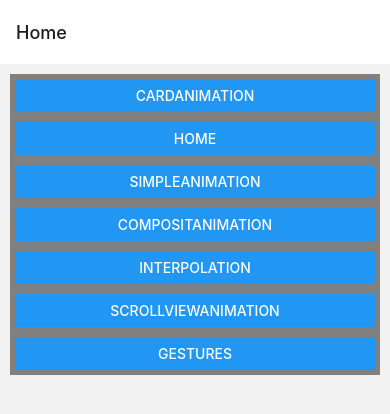
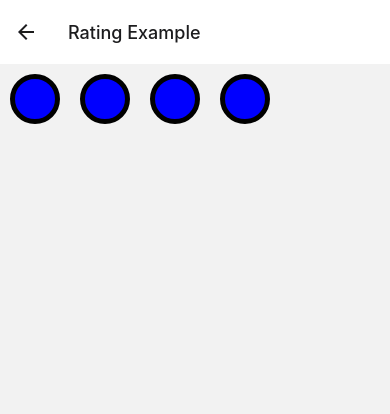
Before and after one commit to JLiu1272/NavigationDrawer, a React Native app: screen /Rating in a window 390 px wide. Shown: the top 414 px of the page. Built offline with nearby package versions, Linux system fonts and the light colour scheme.

Commit message:
Animate backgroundColor for rating. More to do.

```diff
--- a/App.tsx
+++ b/App.tsx
@@ -18,6 +18,7 @@ import {CompositAnimation} from './src/features/CompositAnimation';
 import {Interpolation} from './src/features/Interpolation';
 import {ScrollViewAnimation} from './src/features/ScrollViewAnimation';
 import {Gestures} from './src/features/Gestures';
+import {Rating} from './src/features/Rating';
 import {View, Text} from 'react-native';
 import {NavigationContainer} from '@react-navigation/native';
 
@@ -96,6 +97,13 @@ const AppNavigator = () => (
         title: 'Gestures Example',
       }}
     />
+    <Stack.Screen
+      name="Rating"
+      component={Rating}
+      options={{
+        title: 'Rating Example',
+      }}
+    />
   </Stack.Navigator>
 );
 
--- a/app.json
+++ b/app.json
@@ -1,4 +1,22 @@
 {
   "name": "NavigationDrawer",
-  "displayName": "NavigationDrawer"
+  "displayName": "NavigationDrawer",
+  "expo": {
+    "packagerOpts": {
+      "config": "metro.config.js",
+      "sourceExts": [
+        "expo.ts",
+        "expo.tsx",
+        "expo.js",
+        "expo.jsx",
+        "ts",
+        "tsx",
+        "js",
+        "jsx",
+        "json",
+        "wasm",
+        "svg"
+      ]
+    }
+  }
 }
--- a/package.json
+++ b/package.json
@@ -19,7 +19,10 @@
     "react-native": "0.64.1",
     "react-native-gesture-handler": "^1.10.3",
     "react-native-safe-area-context": "^3.3.0",
-    "react-native-screens": "^3.5.0"
+    "react-native-screens": "^3.5.0",
+    "react-native-svg": "^12.1.1",
+    "react-native-svg-transformer": "^0.14.3",
+    "react-native-svg-uri": "^1.2.3"
   },
   "devDependencies": {
     "@babel/core": "^7.12.9",
--- a/src/components/Routes.ts
+++ b/src/components/Routes.ts
@@ -7,4 +7,5 @@ export type Routes = {
   Interpolation: undefined;
   ScrollViewAnimation: undefined;
   Gestures: undefined;
+  Rating: undefined;
 };
--- a/src/features/Examples/Examples.tsx
+++ b/src/features/Examples/Examples.tsx
@@ -33,6 +33,10 @@ const examples = [
     screen: 'Gestures',
     title: 'Gestures',
   },
+  {
+    screen: 'Rating',
+    title: 'Rating',
+  },
 ];
 
 export const Examples = function Examples() {
--- /dev/null
+++ b/src/features/Rating/Heart.tsx
@@ -0,0 +1,43 @@
+import React, {useCallback, useEffect, useRef} from 'react';
+import {Animated} from 'react-native';
+import {StyleSheet} from 'react-native';
+
+export const Heart = () => {
+  const backgroundColor = useRef(new Animated.Value(0)).current;
+
+  const fadeIn = useCallback(() => {
+    Animated.timing(backgroundColor, {
+      toValue: 1,
+      duration: 1000,
+      useNativeDriver: false,
+    }).start();
+  }, [backgroundColor]);
+
+  useEffect(() => {
+    fadeIn();
+  }, [fadeIn]);
+
+  return (
+    <Animated.View
+      style={[
+        styles.container,
+        {
+          backgroundColor: backgroundColor.interpolate({
+            inputRange: [0, 1],
+            outputRange: ['transparent', 'blue'],
+          }),
+        },
+      ]}
+    />
+  );
+};
+
+const styles = StyleSheet.create({
+  container: {
+    width: 50,
+    height: 50,
+    borderWidth: 5,
+    borderColor: 'black',
+    borderRadius: 40,
+  },
+});
--- /dev/null
+++ b/src/features/Rating/Rating.tsx
@@ -0,0 +1,27 @@
+import React from 'react';
+import {StyleSheet, View} from 'react-native';
+import {range} from 'lodash';
+import {Heart} from './Heart';
+
+export const Rating = () => {
+  return (
+    <View style={styles.container}>
+      {range(0, 4).map(idx => {
+        return (
+          <View key={idx} style={styles.heartWrapper}>
+            <Heart key={idx} />
+          </View>
+        );
+      })}
+    </View>
+  );
+};
+
+const styles = StyleSheet.create({
+  container: {
+    flexDirection: 'row',
+  },
+  heartWrapper: {
+    padding: 10,
+  },
+});
--- /dev/null
+++ b/src/features/Rating/index.tsx
@@ -0,0 +1 @@
+export * from './Rating';
--- a/src/types/SharedProps.ts
+++ b/src/types/SharedProps.ts
@@ -1,11 +1,11 @@
 import {StyleProp} from 'react-native';
 
-type ComponentProps = {
+export type ComponentStyleProps = {
   style?: StyleProp<{}>;
 };
 
 export type OmitStyle<
-  Props extends ComponentProps,
+  Props extends ComponentStyleProps,
   ExtraProps extends string = '',
 > = Omit<Props, 'style' | ExtraProps>;
 
```
Also changed, not shown: metro.config.js (+13 -1 lines), src/features/Rating/heart.svg (added), 1 other file (tests, documents, lock files or other folders).
